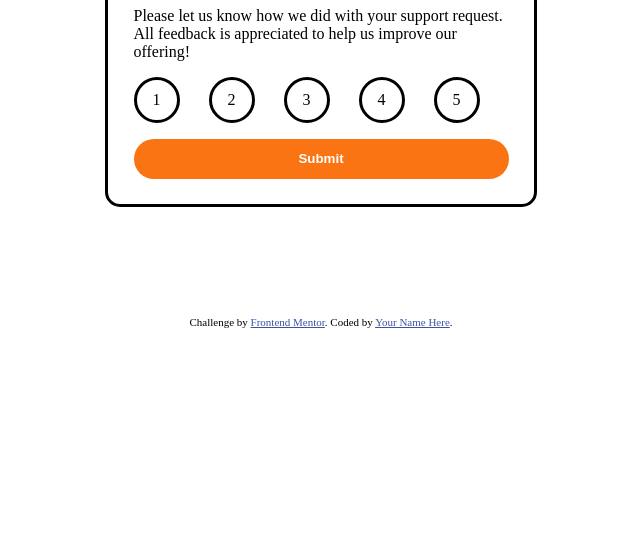
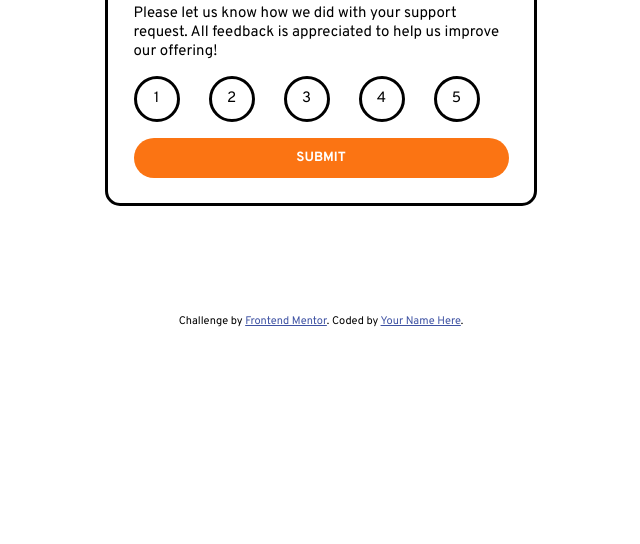
Before and after one commit to leebz45/Interactive-Rating-Component, a plain HTML site: page index.html in a window 1280 px wide. Shown: the part 256-800 px from the top of the page, without its empty margins (319-959 px from the left). Drawn offline with Linux system fonts and the light colour scheme.

Commit message:
Change font to Overpass. Make button all uppercase

```diff
--- a/index.html
+++ b/index.html
@@ -5,6 +5,9 @@
   <meta name="viewport" content="width=device-width, initial-scale=1.0"> <!-- displays site properly based on user's device -->
 
   <link rel="icon" type="image/png" sizes="32x32" href="./images/favicon-32x32.png">
+  <link rel="preconnect" href="https://fonts.googleapis.com">
+  <link rel="preconnect" href="https://fonts.gstatic.com" crossorigin>
+  <link href="https://fonts.googleapis.com/css2?family=Overpass:wght@400;700&display=swap" rel="stylesheet">
   <link rel="stylesheet" href="style.css">
 
   <title>Frontend Mentor | Interactive rating component</title>
--- a/style.css
+++ b/style.css
@@ -3,6 +3,8 @@ body {
     display: grid;
     margin: 0;
     height: 100vh;
+    font-family: 'Overpass', sans-serif;
+    font-size: 15px;
 }
 
 h1 {
@@ -24,7 +26,10 @@ button {
     border: none;
     background-color: hsl(25, 97%, 53%);
     color: white;
+    font-family: 'Overpass', sans-serif;
+    /* font-size: 1.25em; */
     font-weight: 700;
+    text-transform: uppercase;
 }
 
 .star {
```
